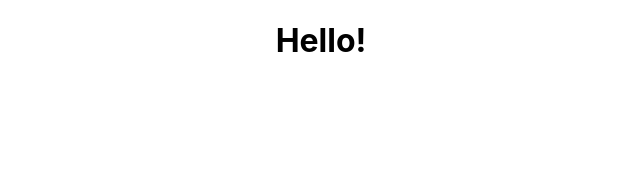
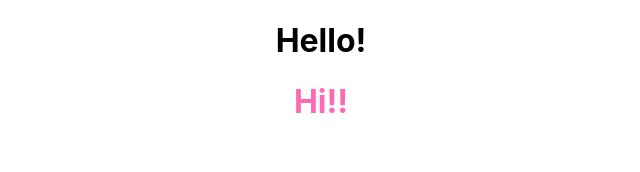
Before and after one commit to SilviaBaer/portfolio-website, a React (Create React App) app in the folder portfolio-website/: page / in a window 1280 px wide. Shown: the top 172 px of the page, without its empty margins (319-959 px from the left). Built offline with nearby package versions, Linux system fonts and the light colour scheme.

Commit message:
✨ import Greeting component

```diff
--- a/portfolio-website/src/App.js
+++ b/portfolio-website/src/App.js
@@ -1,9 +1,11 @@
 import './App.css';
+import Greeting from "./components/greeting/greeting"
 
 function App() {
   return (
     <div className="App">
     <h1>Hello!</h1>
+    <Greeting/>
     </div>
   );
 }
```
